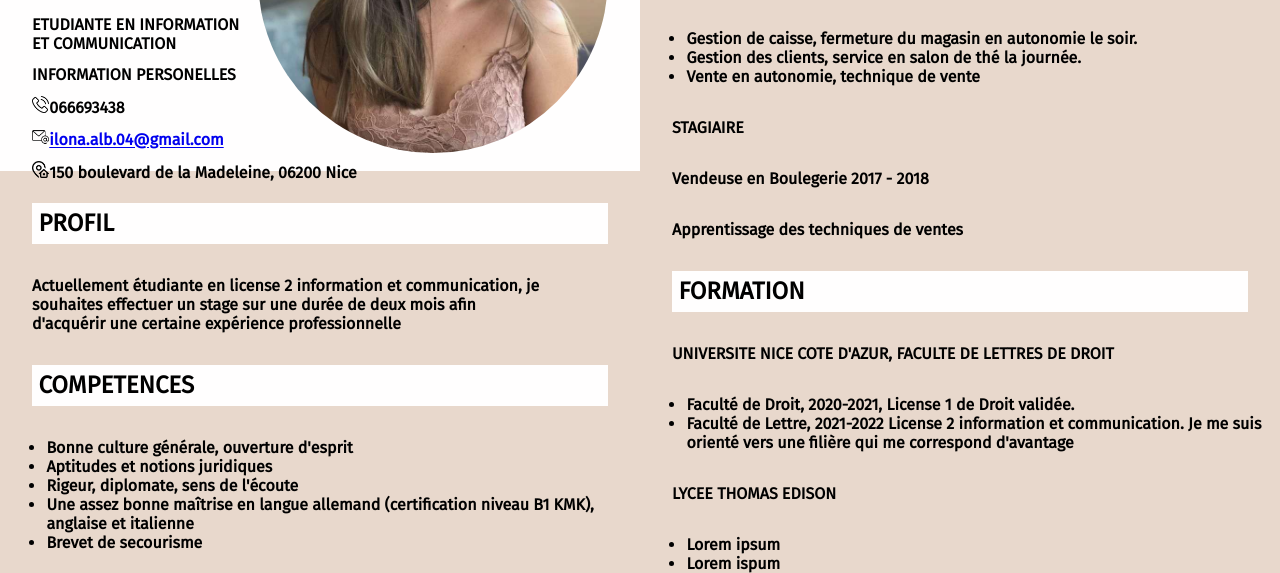
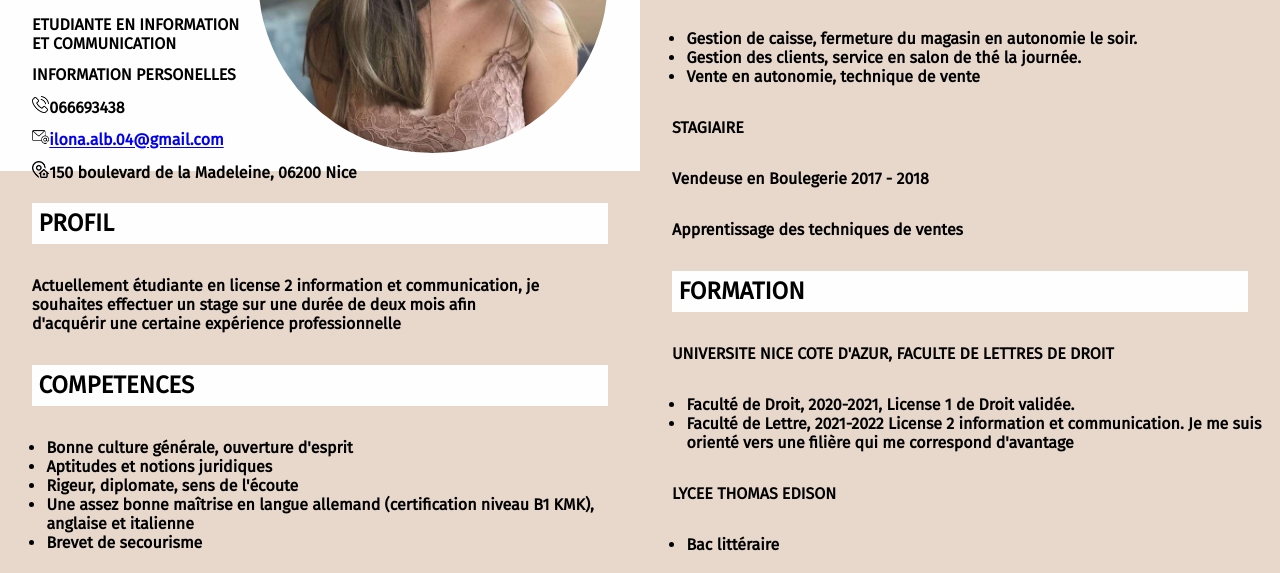
Before and after one commit to IlonaAlb/IlonaAlb.github.io, a plain HTML site: page index.html in a window 1280 px wide. Shown: the part 229-802 px from the top of the page. Drawn offline with Linux system fonts and the light colour scheme.

Commit message:
Change highschool

```diff
--- a/index.html
+++ b/index.html
@@ -73,8 +73,7 @@
                     <div>
                         <p>LYCEE THOMAS EDISON</p>
                         <ul>
-                            <li>Lorem ipsum</li>
-                            <li>Lorem ispum</li>
+                            <li>Bac littéraire</li>
                         </ul>
                     </div>
                 </div>
```
